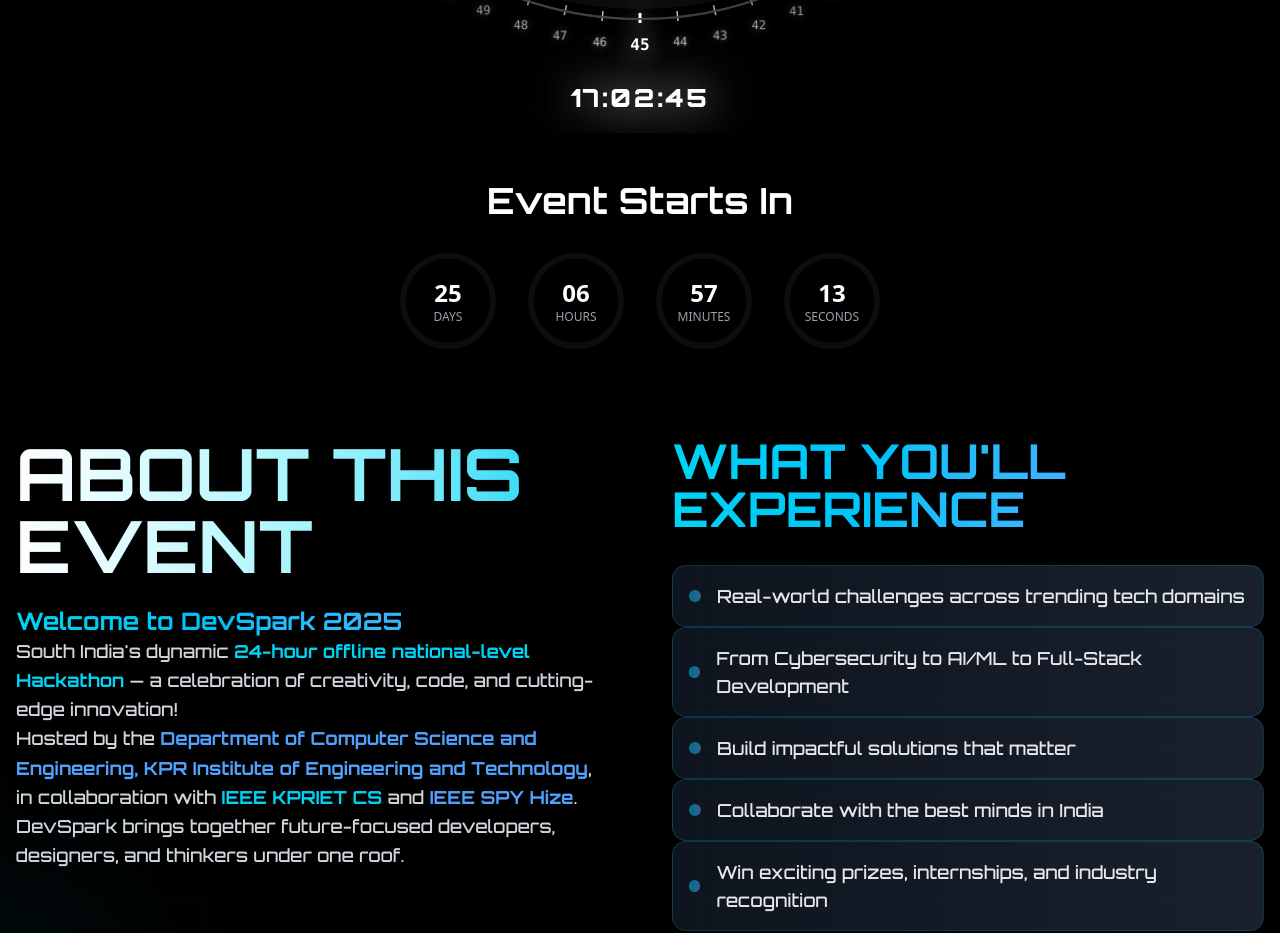
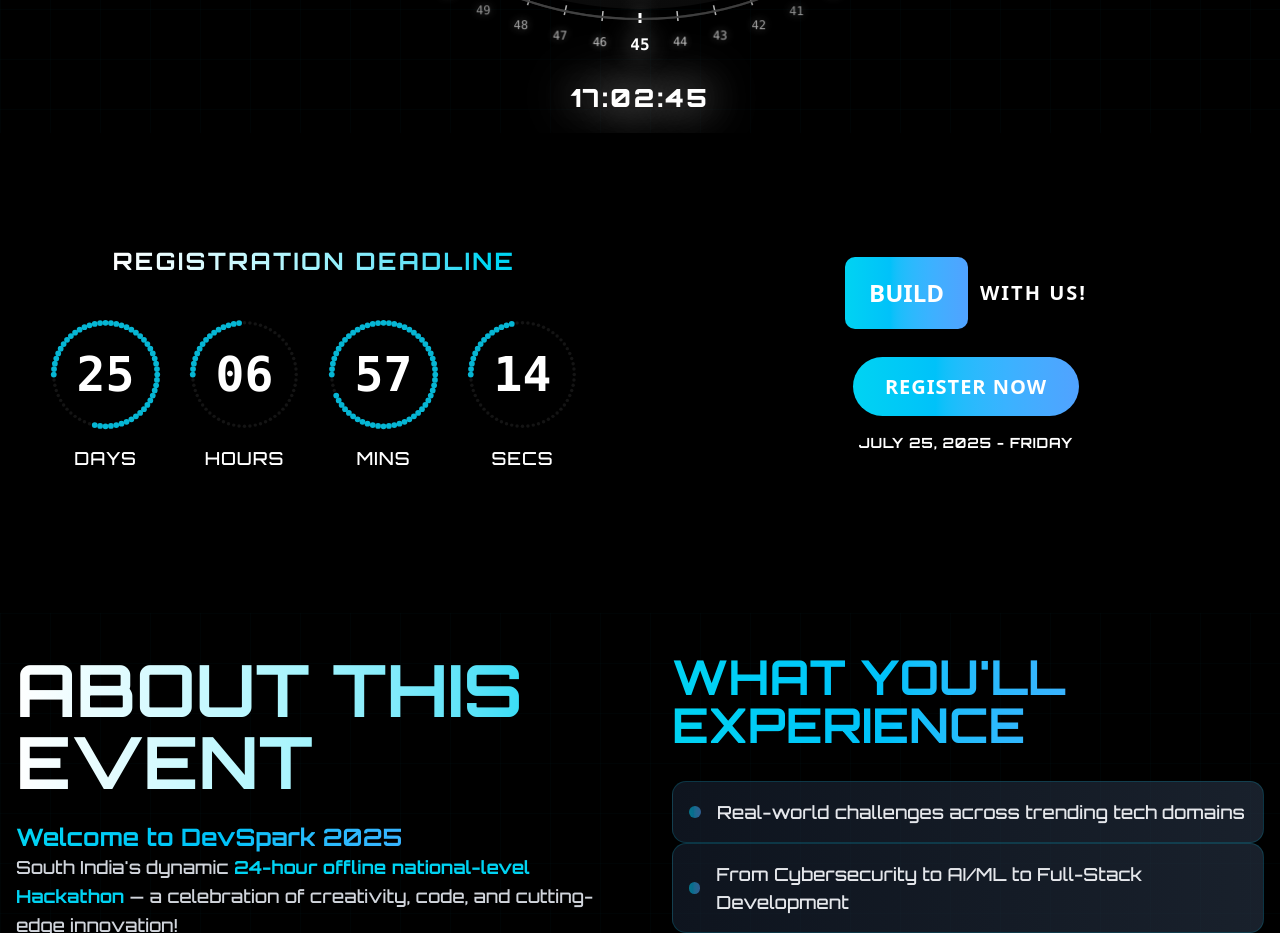
Before and after one commit to Navaneetha-Krishnan-MV/DevSpark, a React (Vite) app: page / in a window 1280 px wide. Shown: the part 1240-2173 px from the top of the page. Built offline with nearby package versions, Linux system fonts and the light colour scheme.

Commit message:
keep old

```diff
--- a/src/Components/CountDownTimer.tsx
+++ b/src/Components/CountDownTimer.tsx
@@ -1,158 +1,135 @@
-import { useState, useEffect, useCallback, useMemo } from 'react';
-
-// Throttle function to limit the rate of function calls
-const throttle = (func: (...args: any[]) => void, limit: number) => {
-  let inThrottle = false;
-  return function(this: any, ...args: any[]) {
-    if (!inThrottle) {
-      func.apply(this, args);
-      inThrottle = true;
-      setTimeout(() => inThrottle = false, limit);
-    }
-  };
-};
-
-interface TimeLeft {
-  days: number;
-  hours: number;
-  minutes: number;
-  seconds: number;
-}
-
-interface CircularProgressProps {
-  value: number;
-  maxValue: number;
-  label: string;
-}
-
-const CircularProgress = ({ value, maxValue, label }: CircularProgressProps) => {
-  const progress = useMemo(() => (value / maxValue) * 100, [value, maxValue]);
-  const size = 100;
-  const strokeWidth = 6;
-  const radius = (size - strokeWidth) / 2;
-  const circumference = radius * 2 * Math.PI;
-  const strokeDashoffset = circumference - (progress / 100) * circumference;
-
-  return (
-    <div className="relative w-24 h-24 mx-2 my-4 md:mx-4 md:my-0">
-      <svg className="w-full h-full" viewBox={`0 0 ${size} ${size}`}>
-        {/* Background circle */}
-        <circle
-          cx={size / 2}
-          cy={size / 2}
-          r={radius}
-          fill="none"
-          stroke="#444"
-          strokeWidth={strokeWidth}
-          strokeOpacity="0.2"
-        />
-        {/* Progress circle */}
-        <circle
-          cx={size / 2}
-          cy={size / 2}
-          r={radius}
-          fill="none"
-          stroke="#06b6d4"
-          strokeWidth={strokeWidth}
-          strokeLinecap="round"
-          strokeDasharray={circumference}
-          strokeDashoffset={strokeDashoffset}
-          transform={`rotate(-90 ${size / 2} ${size / 2})`}
-          style={{
-            transition: 'stroke-dashoffset 0.5s ease-out',
-            transformOrigin: '50% 50%',
-          }}
-        />
-      </svg>
-      <div className="absolute inset-0 flex flex-col items-center justify-center text-center">
-        <span className="text-2xl font-bold text-white">{String(value).padStart(2, '0')}</span>
-        <span className="text-xs uppercase text-gray-400">{label}</span>
-      </div>
-    </div>
-  );
-};
-
-interface TimeUnitProps {
-  value: number;
-  label: string;
-  maxValue: number;
-}
-
-const TimeUnit = ({ value, label, maxValue }: TimeUnitProps) => (
-  <div className="flex flex-col items-center">
-    <CircularProgress value={value} maxValue={maxValue} label={label} />
-  </div>
-);
+import  { useState, useEffect } from 'react';
+import RotatingText from '../UI/RotatingText';
 
 const CountDownTimer = () => {
-  const [timeLeft, setTimeLeft] = useState<TimeLeft>({
+  const [timeLeft, setTimeLeft] = useState({
     days: 0,
     hours: 0,
     minutes: 0,
     seconds: 0
   });
 
-  // Memoize the update function
-  const updateTimer = useCallback(() => {
-    const deadline = new Date('2025-07-24T23:59:59').getTime();
-    const now = new Date().getTime();
-    const diff = deadline - now;
+  useEffect(() => {
+    const deadline = new Date('2025-07-24T23:59:59');
+    const updateTimer = () => {
+      const now = new Date();
+      const diff = deadline.getTime() - now.getTime();
 
-    if (diff > 0) {
-      setTimeLeft(prev => {
-        const days = Math.floor(diff / (1000 * 60 * 60 * 24));
-        const hours = Math.floor((diff / (1000 * 60 * 60)) % 24);
-        const minutes = Math.floor((diff / (1000 * 60)) % 60);
-        const seconds = Math.floor((diff / 1000) % 60);
+      if (diff > 0) {
+        setTimeLeft({
+          days: Math.floor(diff / (1000 * 60 * 60 * 24)),
+          hours: Math.floor((diff / (1000 * 60 * 60)) % 24),
+          minutes: Math.floor((diff / (1000 * 60)) % 60),
+          seconds: Math.floor((diff / 1000) % 60),
+        });
+      }
+    };
 
-        // Only update if values have changed
-        if (prev.days === days && prev.hours === hours &&
-            prev.minutes === minutes && prev.seconds === seconds) {
-          return prev;
-        }
-
-        return { days, hours, minutes, seconds };
-      });
-    }
+    updateTimer();
+    const interval = setInterval(updateTimer, 1000);
+    return () => clearInterval(interval);
   }, []);
 
-  useEffect(() => {
-    // Initial call
-    updateTimer();
+  const CircularProgress = ({ value, maxValue }: { value: number; maxValue: number }) => {
+    const totalDots = 60;
+    const filledDots = Math.round((value / maxValue) * totalDots);
+    const radius = 45; // Increased radius for better visibility on desktop
+    const size = 100; // ViewBox size for SVG
 
-    // Throttle the update to reduce frequency
-    const throttledUpdate = throttle(updateTimer, 1000);
+    const dots = [];
+    for (let i = 0; i < totalDots; i++) {
+      const angle = (i / totalDots) * 2 * Math.PI - Math.PI / 2;
+      const x = size / 2 + radius * Math.cos(angle);
+      const y = size / 2 + radius * Math.sin(angle);
+      const isFilled = i < filledDots;
 
-    // Use requestAnimationFrame for smoother animations
-    let animationFrameId: number;
-    let lastUpdate = 0;
+      dots.push(
+        <circle
+          key={i}
+          cx={x}
+          cy={y}
+          r={isFilled ? 2.5 : 1.5}
+          fill={isFilled ? '#06b6d4' : '#444'}
+          style={{ opacity: isFilled ? 1 : 0.3, transition: 'all 0.3s ease' }}
+        />
+      );
+    }
 
-    const updateLoop = (timestamp: number) => {
-      if (timestamp - lastUpdate > 1000) { // Update every second
-        throttledUpdate();
-        lastUpdate = timestamp;
-      }
-      animationFrameId = requestAnimationFrame(updateLoop);
-    };
+    return (
+      <svg width="100%" height="100%" viewBox="0 0 100 100" className="rotate-[-90deg]" preserveAspectRatio="xMidYMid meet">
+        {dots}
+      </svg>
+    );
+  };
 
-    animationFrameId = requestAnimationFrame(updateLoop);
-
-    return () => {
-      cancelAnimationFrame(animationFrameId);
-    };
-  }, [updateTimer]);
+  const TimeUnit = ({ value, label, maxValue }: { value: number; label: string; maxValue: number }) => (
+    <div className="flex flex-col items-center gap-1 sm:gap-2 md:gap-3 w-full">
+      <div className="relative w-full aspect-square max-w-[50px] xs:max-w-[60px] sm:max-w-[80px] md:max-w-[110px] lg:max-w-[140px] xl:max-w-[180px] mx-auto">
+        <CircularProgress value={value} maxValue={maxValue} />
+        <div className="absolute inset-0 flex items-center justify-center">
+          <span className="text-white text-base sm:text-xl md:text-3xl lg:text-4xl xl:text-5xl font-mono font-bold">
+            {String(value).padStart(2, '0')}
+          </span>
+        </div>
+      </div>
+      <p className="text-[10px] xs:text-xs sm:text-sm md:text-base lg:text-lg font-medium uppercase tracking-wider text-white whitespace-nowrap">
+        {label}
+      </p>
+    </div>
+  );
 
   return (
-    <div className="py-12 bg-black">
-      <div className="container mx-auto px-4">
-        <h2 className="text-3xl md:text-4xl font-bold text-center text-white mb-8">
-          Event Starts In
-        </h2>
-        <div className="flex flex-wrap justify-center items-center">
-          <TimeUnit value={timeLeft.days} label="Days" maxValue={365} />
-          <TimeUnit value={timeLeft.hours} label="Hours" maxValue={24} />
-          <TimeUnit value={timeLeft.minutes} label="Minutes" maxValue={60} />
-          <TimeUnit value={timeLeft.seconds} label="Seconds" maxValue={60} />
+    <div className="bg-black w-full flex items-center justify-center px-3 py-12 sm:py-16 md:py-28">
+
+      <div className="grid grid-cols-1 md:grid-cols-2 gap-10 sm:gap-16 md:gap-20 lg:gap-28 max-w-8xl w-full px-2 sm:px-6 md:px-8">
+        {/* Countdown Section */}
+        <div className="flex flex-col items-center w-full">
+          <h2 className="text-transparent bg-clip-text bg-gradient-to-r from-white via-cyan-200 to-cyan-400 text-lg sm:text-xl md:text-2xl font-bold uppercase tracking-widest mb-6 sm:mb-8 md:mb-10 text-center">
+            Registration Deadline
+          </h2>
+          <div className="grid grid-cols-4 gap-2 sm:gap-4 md:gap-6 w-full max-w-xl mx-auto px-1">
+            <TimeUnit value={timeLeft.days} label="Days" maxValue={31} />
+            <TimeUnit value={timeLeft.hours} label="Hours" maxValue={24} />
+            <TimeUnit value={timeLeft.minutes} label="Mins" maxValue={60} />
+            <TimeUnit value={timeLeft.seconds} label="Secs" maxValue={60} />
+          </div>
+        </div>
+
+        {/* Registration Call Section */}
+        <div className="flex flex-col justify-center items-center text-center w-full">
+          <div className="mb-8 md:mb-12 w-full max-w-2xl mx-auto">
+            <div className="flex items-center justify-center gap-3 px-6 py-3 rounded-xl mb-8 min-w-[280px] h-20 md:h-24 ">
+              <RotatingText
+                texts={[ 'BUILD', 'WIN' , 'SPARK']}
+                mainClassName="font-bold bg-gradient-to-r from-cyan-400 to-blue-400 px-6 py-2 text-xl md:text-2xl text-white rounded-lg inline-flex items-center justify-center h-full"
+                staggerFrom="last"
+                initial={{ y: "100%", opacity: 0 }}
+                animate={{ y: 0, opacity: 1 }}
+                exit={{ y: "-120%", opacity: 0 }}
+                staggerDuration={0.025}
+                splitLevelClassName="inline-block"
+                transition={{ type: "spring", damping: 30, stiffness: 400 }}
+                rotationInterval={2000}
+                loop={true}
+                auto={true}
+                splitBy='characters'
+              />
+              <span className="text-white  font-bold uppercase tracking-widest text-lg md:text-xl">WITH US!</span>
+            </div>
+
+            <a
+              href="https://unstop.com/o/SzV3A1F"
+              target="_blank"
+              rel="noopener noreferrer"
+              className="relative overflow-hidden group bg-gradient-to-r from-cyan-400 to-blue-400 text-white font-bold uppercase tracking-wider text-lg md:text-xl px-8 py-4 rounded-full hover:scale-105 transition-all duration-300 transform hover:shadow-lg hover:shadow-cyan-500/20"
+            >
+              Register Now
+            </a>
+
+            <p className="text-white text-sm font-semibold uppercase tracking-wider mt-6 md:mt-8">
+              July 25, 2025 - Friday
+            </p>
+          </div>
         </div>
       </div>
     </div>
```
